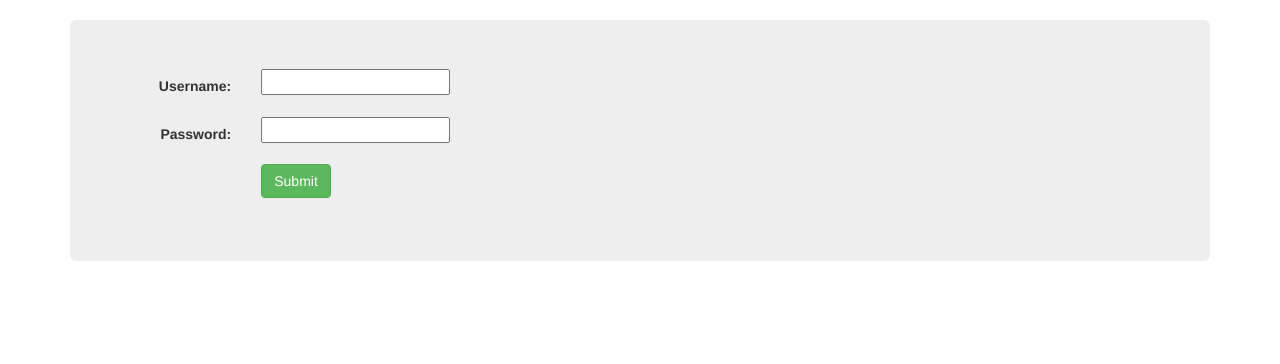
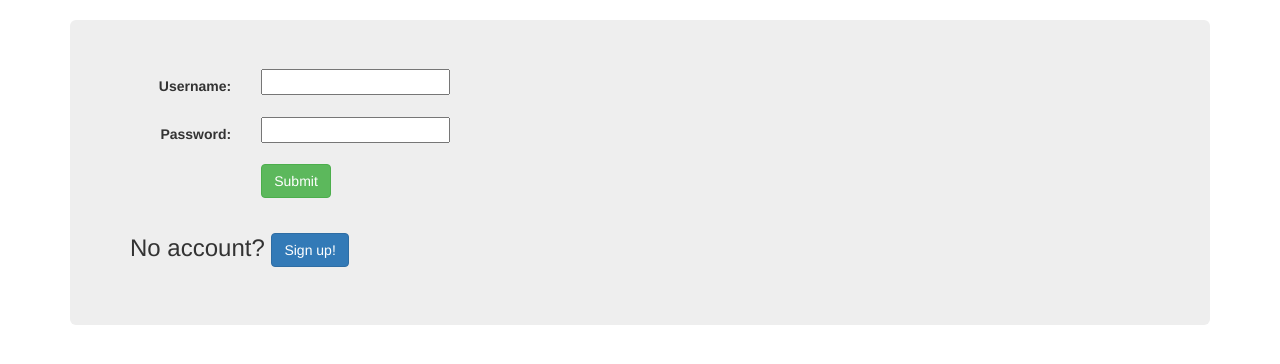
Before and after one commit to cstin854/cstin_django, a Django app: page /music/login/ in a window 1280 px wide. Shown: the part 52-416 px from the top of the page. Run offline with Django 3.2, Linux system fonts and the light colour scheme; some libraries are stand-ins or nearby versions.

Commit message:
added link to user registration on login page.

```diff
--- a/mysite/music/templates/music/login_form.html
+++ b/mysite/music/templates/music/login_form.html
@@ -22,6 +22,15 @@
             </form>
         </div>
     </div>
+    <h3>
+        <form class="form-horizontal" action="{% url 'music:register' %}" method="get" enctype="multipart/form-data">
+
+                {% csrf_token %}
+                No account?
+                <button type="submit" class="btn btn-primary">Sign up!</button>
+
+        </form>
+    </h3>
 
 </div>
 </div>
```
Also changed, not shown: mysite/db.sqlite3.
